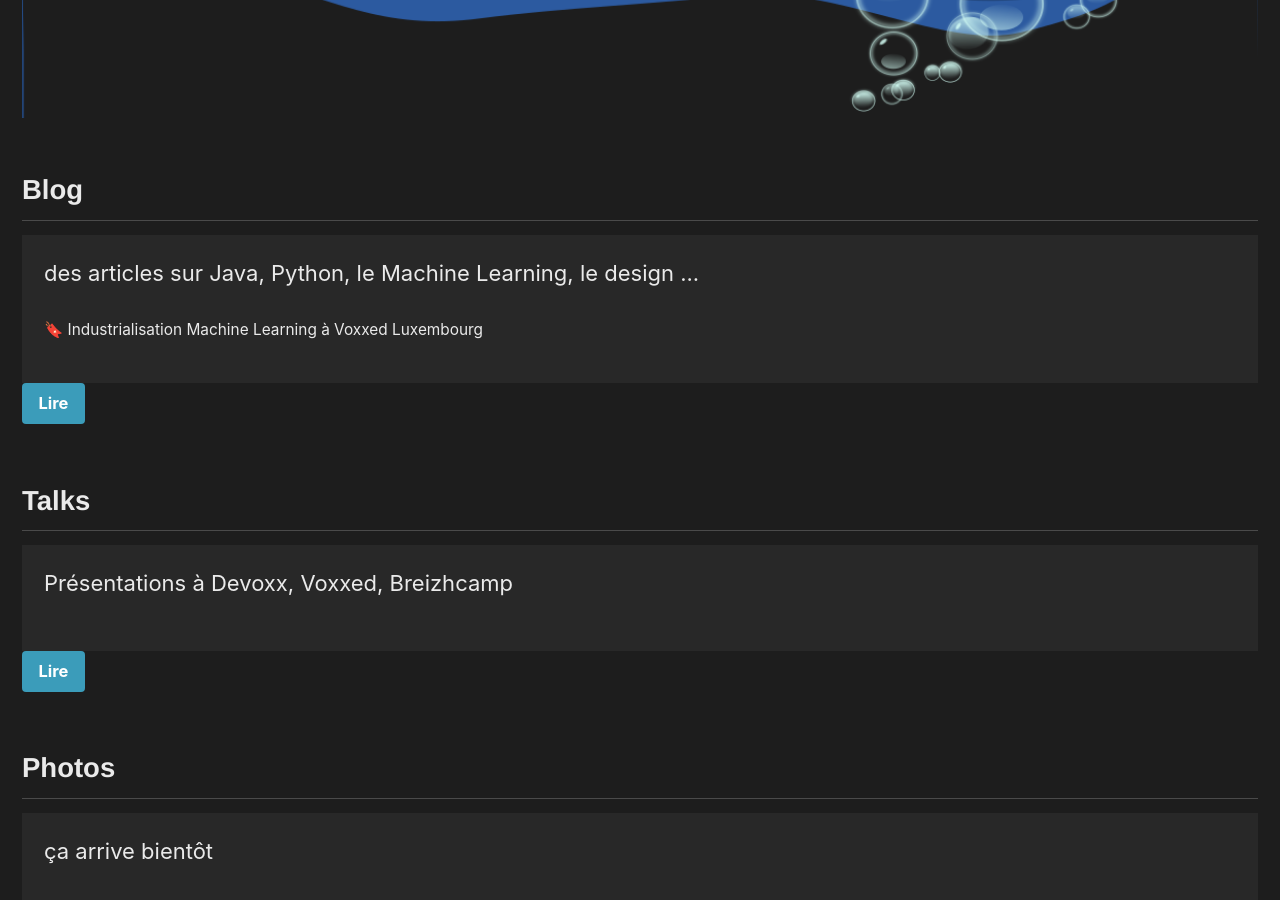
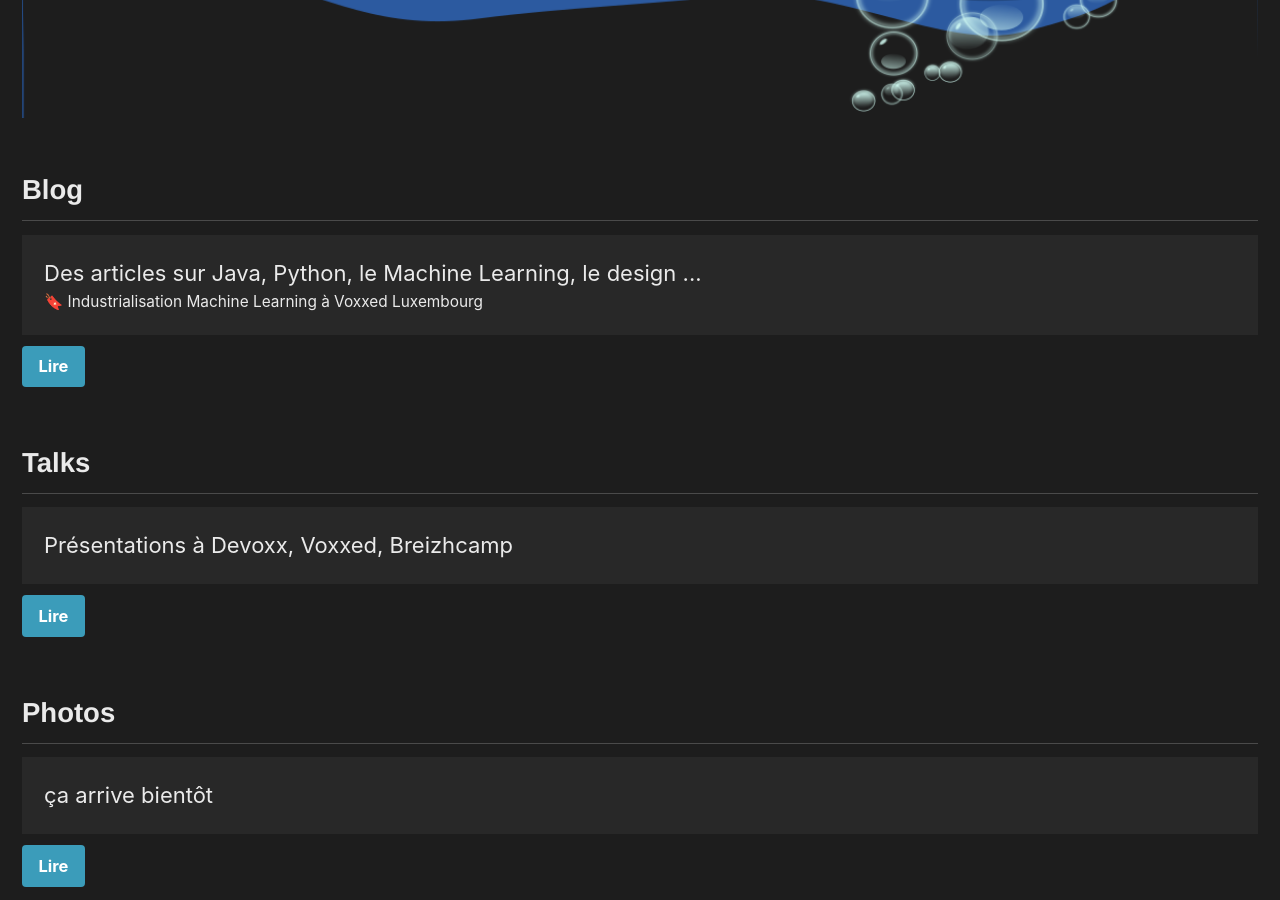
Before and after one commit to cfalguiere/bulles-de-code, a Jekyll site: the page built from index.html, in a window 1280 px wide and 900 px high, scrolled down 383 px. Built offline with Jekyll 4.4.1, drawn with Linux system fonts in a browser that asks for light colours; cached includes are drawn as plain includes; nearby versions of some CDN libraries; some web fonts are replaced.

Commit message:
landpage

```diff
--- a/_data/navigation.yml
+++ b/_data/navigation.yml
@@ -20,7 +20,7 @@ landpage:
     url: /blog/
     image: scene1-1200-480.svg
     btn: Lire
-    description: des articles sur Java, Python, le Machine Learning, le design ...
+    description: Des articles sur Java, Python, le Machine Learning, le design ...
     featured:
       - text: Industrialisation Machine Learning à Voxxed Luxembourg
   - title: "Talks"
--- a/index.html
+++ b/index.html
@@ -34,13 +34,13 @@ page_assets: /assets/images/landpage/
     {% for item in site.data.navigation.landpage %}
       <header><h2>{{item.title}}</h2></header>
 
-      <div style="background-color:#282828;padding:1rem;">
+      <div style="background-color:#282828;padding:1rem;margin-bottom:0.5rem;">
         {% if item.description %}
-          <p style="color:#eaeaea;font-size:1rem;padding:0;">{{item.description}}</p>
+          <p style="color:#eaeaea;font-size:1rem;padding:0;margin:0;">{{item.description}}</p>
         {% endif %}
         {% if item.featured and item.featured.size > 0 %}
           {% for featured in item.featured %}
-            <p style="color:#eaeaea;font-size:0.7rem;padding:0;">🔖 {{featured.text}}</p>
+            <p style="color:#eaeaea;font-size:0.7rem;padding:0;margin:0;">🔖 {{featured.text}}</p>
           {% endfor %}
         {% endif %}
       </div>
```
